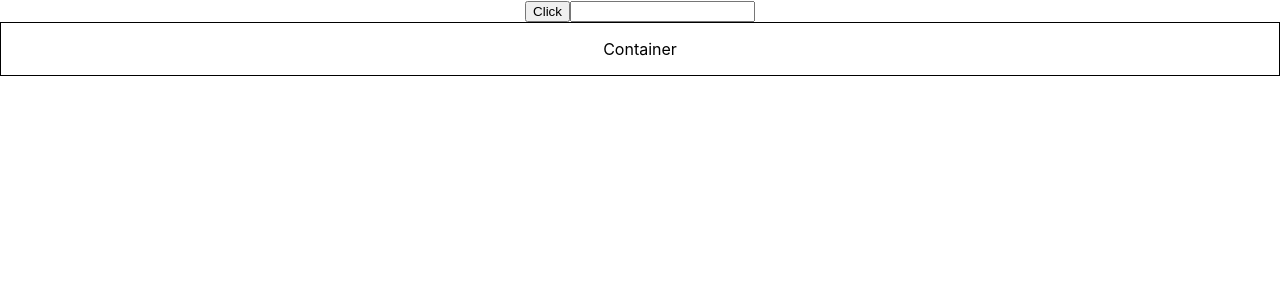
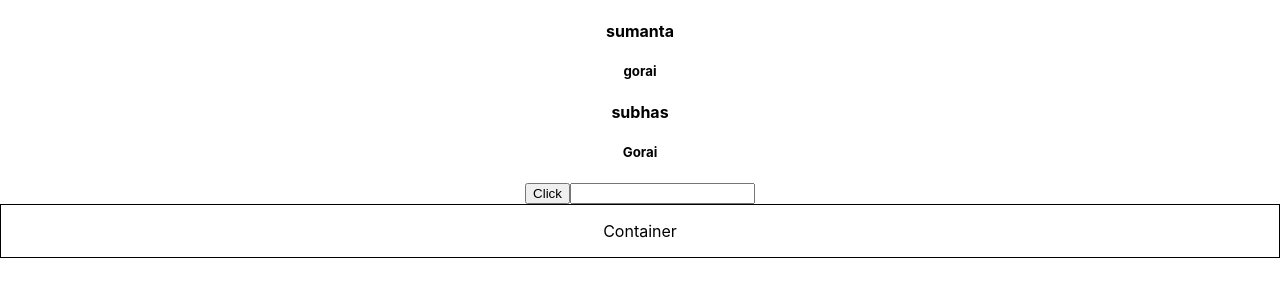
Before and after one commit to sumanta2/react-typescript-demo, a React (Create React App) app: page / in a window 1280 px wide. Shown: the top 300 px of the page. Built offline with nearby package versions, Linux system fonts and the light colour scheme.

Commit message:
7 vdo 8 prop destructure type export and reusing

```diff
--- a/src/App.tsx
+++ b/src/App.tsx
@@ -3,7 +3,7 @@
 import './App.css';
 // import Greet from './components/Greet';
 // import Person from './components/Person';
-//import PersonList from './components/PersonList';
+import PersonList from './components/PersonList';
 // import Status from './components/Status';
 // import Heading from './components/Heading';
 // import Oscar from './components/Oscar';
@@ -12,6 +12,16 @@ import Input from './components/Input';
 import Container from './components/Container';
 
 function App() {
+  const data=[
+    {
+      first:"sumanta",
+      last:"gorai"
+    },
+    { first:"subhas",
+      last:"Gorai"
+    }
+
+  ]
 
   return (
     <div className="App">
@@ -19,7 +29,7 @@ function App() {
      <Heading>I am heading</Heading>
      <Oscar><Heading> Oscar goes to Leomardo Dicpario!</Heading></Oscar>
       <Greet name="Student's" isLoggedIn={false} />   messageCount set optional attribute so it does not generate error */}
-
+      <PersonList names={data} />
       <Button handleClick={(event, id)=> { console.log("Button clicked"+event+id)}}></Button>
       <Input value='' handleChange={(event)=>{console.log(event)}} />
       <Container style={{border:'1px solid black',padding:'1rem'}}/>
--- a/src/components/Input.tsx
+++ b/src/components/Input.tsx
@@ -3,9 +3,9 @@ type InputProps = {
     handleChange:(event:React.ChangeEvent<HTMLInputElement>) => void
 }
 
-const Input = (props:InputProps) => {
+const Input = ({value,handleChange}:InputProps) => {
   return (
-    <input type='text' value={props.value} onChange={props.handleChange}/>
+    <input type='text' value={value} onChange={handleChange}/>
   )
 }
 
--- a/src/components/PersonList.tsx
+++ b/src/components/PersonList.tsx
@@ -1,8 +1,6 @@
+import {Name} from './Person.types'  //here import Name type from Person.types.ts file
 type PersonListProps ={
-    names:{
-        first:string
-        last:string
-    }[]
+    names:Name[]
 }
 const PersonList = (props:PersonListProps) =>
 {
```
Also changed, not shown: src/components/Person.tsx (+1 -7 lines), src/components/Person.types.ts (added, +11 -0 lines).
